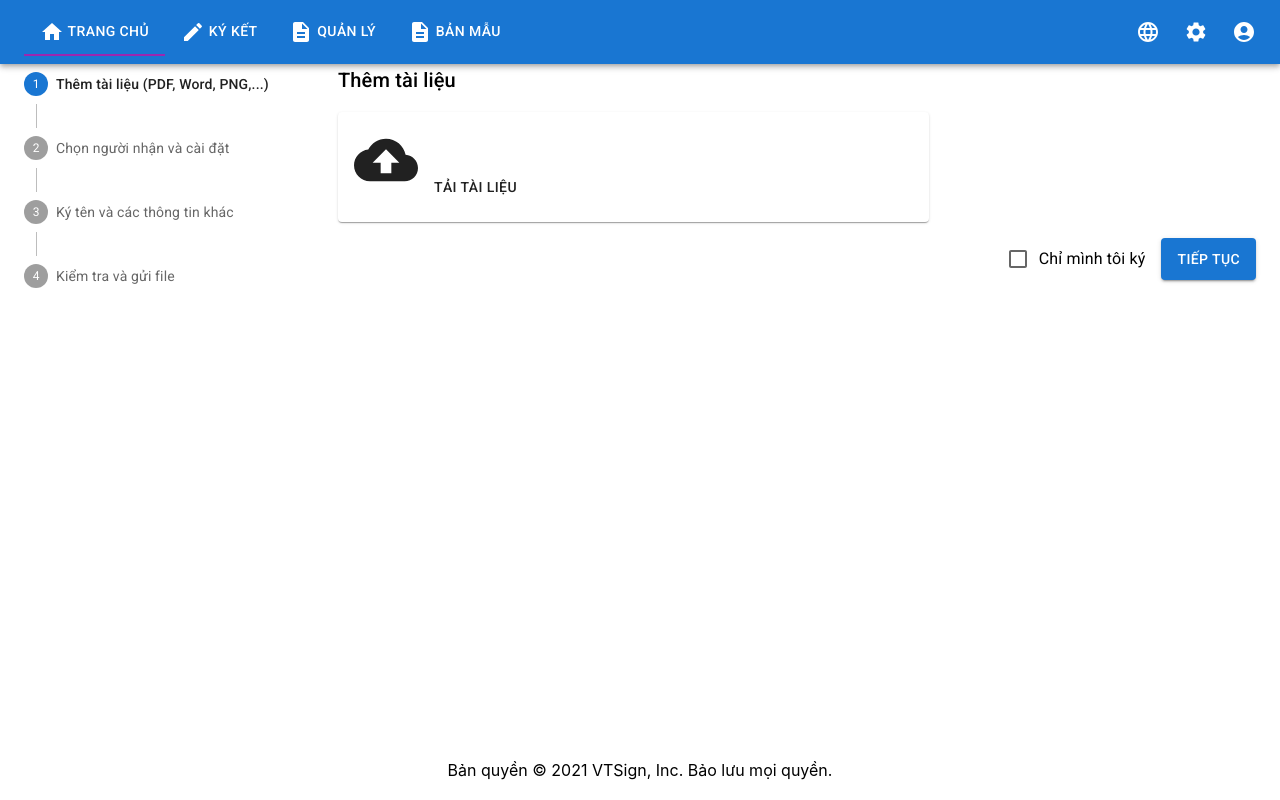
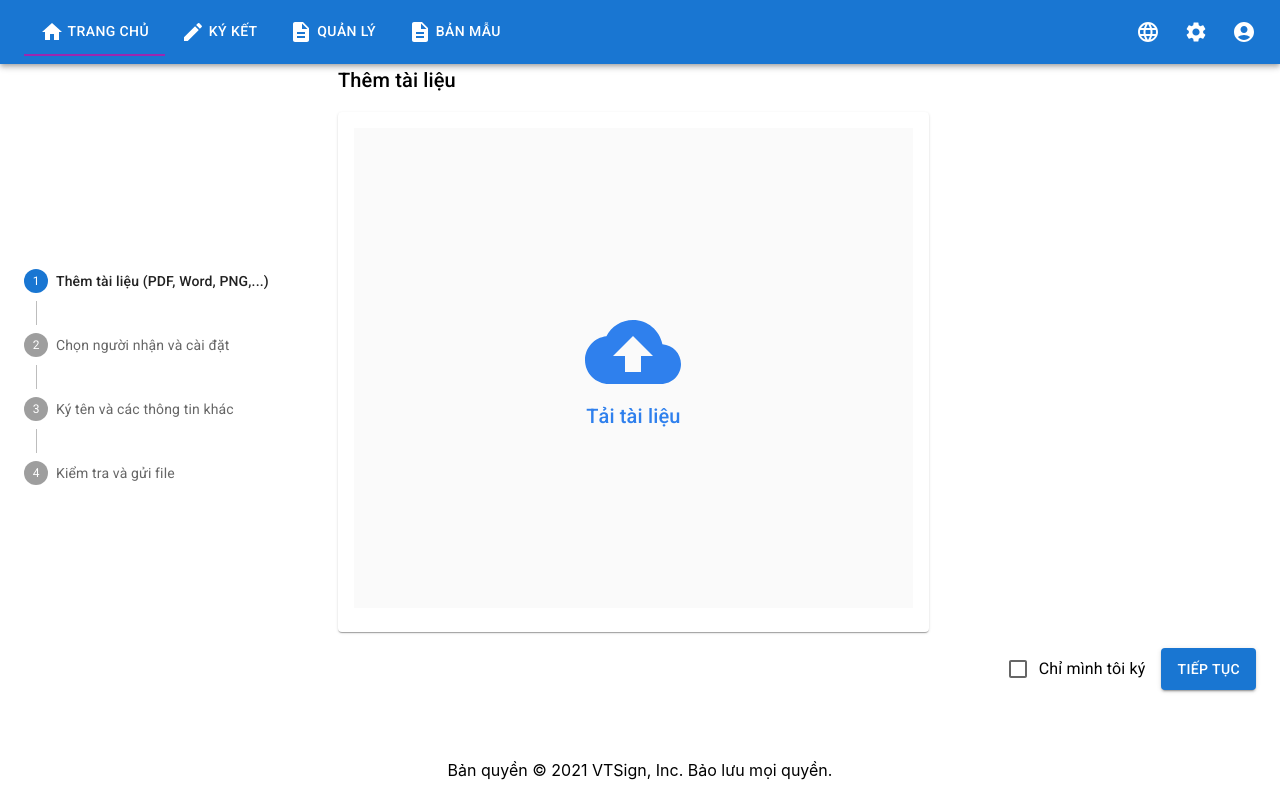
Before and after one commit to vtsign/front-end, a React (Create React App) app: page /signing in a window 1280 px wide. Built offline with nearby package versions, Linux system fonts and the light colour scheme.

Commit message:
✨ Basic import and display pdf file

```diff
--- /dev/null
+++ b/src/components/ReceiverAvatar/ReceiverAvatar.js
@@ -0,0 +1,37 @@
+import React from 'react';
+import { Avatar, AvatarContainer, AvatarLabel, Typography } from '@mui/material';
+import './ReceiverAvatar.scss'
+
+const ReceiverAvatar = ({ receiver }) => {
+	return (
+		<div className="receiver">
+			<div className="avatar">
+				<Avatar
+					style={{
+						backgroundColor: '#EB5757',
+						verticalAlign: 'middle',
+						cursor: 'pointer',
+					}}
+					size={48}
+					gap={1}
+				>
+					B
+				</Avatar>
+			</div>
+			<div className="receiver__info">
+				<h5 className="receiver__name">{receiver.receiver}</h5>
+				<p className="receiver__email">{receiver.email}</p>
+			</div>
+			<div
+				role="button"
+				tabIndex="0"
+				className="receiver__delete-btn"
+				// onClick={handleDeletePartner}
+			>
+				Xóa
+			</div>
+		</div>
+	);
+}
+
+export default ReceiverAvatar
--- /dev/null
+++ b/src/components/ReceiverAvatar/ReceiverAvatar.scss
@@ -0,0 +1,14 @@
+.receiver {
+	display: flex;
+	justify-content: space-between;
+	align-items: center;
+
+	&__info {
+		flex-grow: 2;
+	}
+
+	&__delete-btn {
+		text-decoration: underline;
+		cursor: pointer;
+	}
+}
--- a/src/pages/Signing/Signing.js
+++ b/src/pages/Signing/Signing.js
@@ -25,6 +25,7 @@ import { useForm } from 'react-hook-form';
 import Header from '../../components/Header/Header';
 import WebViewer from '@pdftron/webviewer'
 import '@pdftron/webviewer/public/core/CoreControls'
+import ReceiverAvatar from '../../components/ReceiverAvatar/ReceiverAvatar';
 
 const steps = [
 	'Thêm tài liệu (PDF, Word, PNG,...)',
@@ -32,19 +33,8 @@ const steps = [
 	'Ký tên và các thông tin khác',
 	'Kiểm tra và gửi file',
 ];
-let docs = []
 
 export function FirstStep({ filePicker, fileData, setFileData }) {
-	// useEffect(() => {
-	// 	WebViewer(
-	// 		{
-	// 			path: 'webviewer',
-	// 		},
-	// 		viewer.current
-	// 	).then((instance) => {
-
-	// 	});
-	// }, []);
 
 	const setThumbnail = async (dataFile, object) => {
 		const Object = object;
@@ -60,10 +50,6 @@ export function FirstStep({ filePicker, fileData, setFileData }) {
 			drawComplete: (canvas) => {
 				Object.thumbnailData = canvas.toDataURL();
 				setFileData(Object)
-				docs = [...docs, Object];
-				console.log(Object)
-				console.log(docs)
-				// cb(docList);
 			},
 		});
 	};
@@ -81,12 +67,8 @@ export function FirstStep({ filePicker, fileData, setFileData }) {
 			selectedFile.data = event.target.result;
 			setThumbnail(event.target.result, selectedFile);
 		};
-		// console.log(element)
-		// console.log(reader)
-		// console.log(docs);
-		// console.log(fileData);
 	};
-	console.log(fileData)
+
 	return (
 		<>
 			<Grid>
@@ -94,7 +76,38 @@ export function FirstStep({ filePicker, fileData, setFileData }) {
 			</Grid>
 			<Grid display="flex" my="1rem">
 				<Grid item lg={8} md={12} xl={9} xs={12} mr="2rem">
-					<Card>
+					<Card
+						onClick={() => {
+							if (filePicker) {
+								filePicker.current.click();
+							}
+						}}
+					>
+						<CardContent>
+							<Box
+								sx={{
+									display: 'flex',
+									alignItems: 'center',
+									justifyContent: 'center',
+									flexDirection: 'column',
+									minHeight: '60vh',
+									backgroundColor: '#FAFAFA',
+									color: '#2F80ED',
+									cursor: 'pointer',
+								}}
+							>
+								<CloudUpload style={{ fontSize: '6rem' }} />
+								<Typography variant="h6">Tải tài liệu</Typography>
+							</Box>
+						</CardContent>
+					</Card>
+					<input
+						type="file"
+						ref={filePicker}
+						onChange={handleSelectFile}
+						style={{ display: 'none' }}
+					/>
+					{/* <Card>
 						<CardContent>
 							<div
 								sx={{
@@ -107,7 +120,6 @@ export function FirstStep({ filePicker, fileData, setFileData }) {
 									color: '#2F80ED',
 									cursor: 'pointer',
 								}}
-								// ref={viewer}
 							>
 								<CloudUpload style={{ fontSize: '4rem' }} />
 								<Button
@@ -128,7 +140,7 @@ export function FirstStep({ filePicker, fileData, setFileData }) {
 							onChange={handleSelectFile}
 							style={{ display: 'none' }}
 						/>
-					</Card>
+					</Card> */}
 				</Grid>
 				<Grid item lg={4} md={6} xl={3} xs={12}>
 					{/* <Card>
@@ -359,34 +371,7 @@ export function SecondStep({ receivers, setReceivers}) {
 						<CardContent>
 							{receivers.length > 0 ? (
 								receivers.map((partner, index) => (
-									<div className="partner">
-										<div className="partner__avatar">
-											<Avatar
-												style={{
-													backgroundColor: '#EB5757',
-													verticalAlign: 'middle',
-													cursor: 'pointer',
-												}}
-												size={48}
-												gap={1}
-											>
-												B
-											</Avatar>
-										</div>
-										<div className="partner__info">
-											<p className="partner__name">{partner.name}</p>
-											<h5 className="partner__email">{partner.email}</h5>
-										</div>
-										<div
-											role="button"
-											tabIndex="0"
-											data-id={index}
-											className="partner__delete-btn"
-											// onClick={handleDeletePartner}
-										>
-											Xóa
-										</div>
-									</div>
+									<ReceiverAvatar receiver={partner} />
 								))
 							) : (
 								<div
@@ -454,7 +439,7 @@ export function ThirdStep({ viewer, fileData, receivers }) {
 				<Typography variant="h6">Ký tên và các thông tin khác</Typography>
 			</Grid>
 			<Grid display="flex" my="1rem">
-				<div className="edit-doc-form__preview-doc webviewer" ref={viewer} />
+				<div style={{ width: "1000px", height: "500px" }} ref={viewer} />
 				{/* <Grid item lg={8} md={12} xl={9} xs={12} mr="2rem">
 					<Card>
 						<CardContent>
@@ -765,7 +750,7 @@ const Signing = () => {
 						<Grid display='flex' justifyContent='flex-end'>
 							<FormControlLabel control={<Checkbox />} label="Chỉ mình tôi ký" />
 							{activeStep > 0 && (
-								<Button variant="contained" onClick={handlePrev}>
+								<Button variant="outlined" onClick={handlePrev}>
 									Quay lại
 								</Button>
 							)}
```
